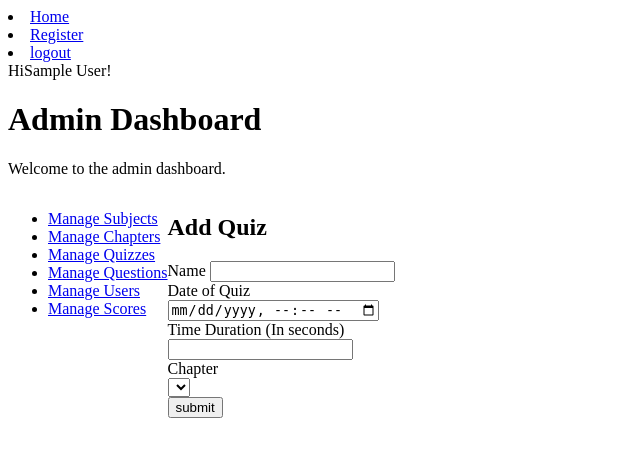
After one commit to ANUPAM7209/quiz_master, a Flask app: template app/templates/admin/add_quiz.html in a window 1280 px wide. The commit adds this page. Shown: the top 457 px of the page, without its empty margins (0-640 px from the left). Run offline with Flask 3, Linux system fonts and the light colour scheme; the template is opened without the code that fills it: values that come from a table or form of the project are taken from there, others are empty; the visitor is signed in with stand-in values (Sample User, id 1).

Commit message:
crud operations for subject, chapter, quiz and quiz questions & scoring

```diff
--- a/app/forms.py
+++ b/app/forms.py
@@ -1,13 +1,13 @@
 from flask_wtf import FlaskForm
-from wtforms import StringField, PasswordField, SubmitField, BooleanField, DateField
+from wtforms import StringField, PasswordField, SubmitField, BooleanField, DateField , TextAreaField , SelectField , IntegerField , DateTimeLocalField
 from wtforms.validators import DataRequired, Length, Email, EqualTo
 
 #instance of the form class
 class RegisterForm(FlaskForm):
     #add the feilds to the form
     username = StringField('Email', validators=[DataRequired() , Email()]) #username field
-    password = PasswordField('Password', validators=[Length(min=8)]) #password field
-    confirm_password = PasswordField('Confirm Password', validators=[EqualTo('password')]) #confirm password field
+    password = PasswordField('Password', validators=[DataRequired(),Length(min=8)]) #password field
+    confirm_password = PasswordField('Confirm Password', validators=[DataRequired(),EqualTo('password')]) #confirm password field
     fullname = StringField('Full Name') #fullname field
     qualification = StringField('Qualification') #qualification field
     dob = DateField('Date of Birth', format = '%Y-%m-%d', validators = [DataRequired()]) #date of birth field
@@ -15,9 +15,44 @@ class RegisterForm(FlaskForm):
 
 class LoginForm(FlaskForm): # instance of the form class
     username = StringField('Email', validators=[DataRequired() , Email()]) #username field
-    password = PasswordField('Password', validators=[Length(min=8)]) #password field
+    password = PasswordField('Password', validators=[DataRequired(),Length(min=8)]) #password field
     remember = BooleanField('Remember Me') #remember me field
     submit = SubmitField('Login') #submit button
+
+class SubjectForm(FlaskForm):
+    name = StringField('Name', validators=[DataRequired()]) #name field
+    description = TextAreaField('Description') #description field
+    submit = SubmitField('submit') #submit button
+
+class ChapterForm(FlaskForm):
+    name = StringField('Name', validators=[DataRequired()]) #name field
+    description = TextAreaField('Description') #description field
+    subject_id = SelectField('Subject' , coerce= int , validators=[DataRequired()]) #subject id field ,show the relationship between the chapter and the subject , coerce -> convert the value into the integer
+    submit = SubmitField('submit') #submit button
+
+class QuizForm(FlaskForm):
+    name = StringField('Name', validators=[DataRequired()]) #name field
+    date_of_quiz = DateTimeLocalField('Date of Quiz',validators=[DataRequired()]) #date of quiz field
+    time_duration = IntegerField('Time Duration (In seconds)', validators=[DataRequired()]) #time duration field
+    chapter_id = SelectField('Chapter', coerce= int , validators=[DataRequired()]) #chapter id field , show the relationship between the quiz and the chapter , coerce -> convert the value into the integer
+    submit = SubmitField('submit') #submit button
+
+
+
+
+
+
+
+
+
+
+
+
+
+
+
+
+
 
 
 # How we use that form in the routes.py file:
--- a/app/routes.py
+++ b/app/routes.py
@@ -1,7 +1,7 @@
 from app import create_app , db , login_manager
-from flask import render_template , url_for , redirect , flash
+from flask import render_template , url_for , redirect , flash , request
 from app.models import User, Subject, Chapter, Question,  Quiz , Score
-from app.forms import RegisterForm, LoginForm
+from app.forms import RegisterForm, LoginForm , SubjectForm , ChapterForm , QuizForm
 from flask_login import login_user, logout_user, login_required , current_user
 import os
 
@@ -67,6 +67,59 @@ def manage_subjects():
     subjects =  Subject.query.all()
     return render_template('admin/manage_subjects.html' , subjects = subjects)
 
+#CRUD operations for the subject
+#add the subject
+@app.route("/admin/add_subject" , methods = ['GET' , 'POST'])
+@login_required
+def add_subject():
+    if current_user.username != os.getenv('ADMIN_USERNAME'):
+        flash('You are not authorized to view this page!' , category='error')
+        return redirect(url_for('home'))
+    form = SubjectForm()
+    if form.validate_on_submit():
+        subject = Subject(
+            name = form.name.data,
+            description = form.description.data
+        )#create the subject object
+        db.session.add(subject) #add the subject object to the session, store the object in the database
+        db.session.commit() #commit the session
+        flash('Subject added successfully!' , category='success')
+        return redirect(url_for('manage_subjects')) #redirect to the manage_subjects page
+    return render_template('admin/add_subject.html' , form = form)
+
+#edit the subject
+@app.route("/admin/edit_subject/<int:id>" , methods = ['GET' , 'POST'])
+@login_required
+def edit_subject(id):
+    if current_user.username != os.getenv('ADMIN_USERNAME'):
+        flash('You are not authorized to view this page!' , category='error')
+        return redirect(url_for('home'))
+    subject = Subject.query.get_or_404(id) #fetch the subject object from the database, if the object is not present then return 404
+    form = SubjectForm(obj=subject) #create the instance of the form , initialize the form object , fill the form with the data
+    if form.validate_on_submit():
+        #update the subject object
+        subject.name = form.name.data
+        subject.description = form.description.data
+        db.session.commit() #commit the session
+        flash('Subject updated successfully!' , category='success')
+        return redirect(url_for('manage_subjects')) #redirect to the manage_subjects page
+    return render_template('admin/edit_subject.html' , form = form)
+
+
+#delete the subject
+@app.route("/admin/delete_subject/<int:id>" , methods = ['POST']) #id is the primary key of the subject object
+@login_required
+def delete_subject(id):
+    if current_user.username != os.getenv('ADMIN_USERNAME'):
+        flash('You are not authorized to view this page!' , category='error')
+        return redirect(url_for('home'))
+    subject = Subject.query.get_or_404(id) #fetch the subject object from the database, if the object is not present then return 404
+    db.session.delete(subject) #delete the subject object
+    db.session.commit() #commit the session
+    flash('Subject deleted successfully!' , category='success')
+    return redirect(url_for('manage_subjects')) #redirect to the manage_subjects page
+
+
 @app.route('/admin/manage_chapters')
 @login_required
 def manage_chapters():
@@ -76,6 +129,62 @@ def manage_chapters():
     chapters = Chapter.query.all()
     return render_template('admin/manage_chapters.html' , chapters = chapters)
 
+#CRUD operations for the chapters
+#add the chapter
+@app.route("/admin/add_chapter" , methods = ['GET' , 'POST'])
+@login_required
+def add_chapter():
+    if current_user.username != os.getenv('ADMIN_USERNAME'):
+        flash('You are not authorized to view this page!' , category='error')
+        return redirect(url_for('home'))
+    form = ChapterForm()
+    form.subject_id.choices = [(s.id , s.name) for s in Subject.query.all()] #fetch the subject id and the subject name from the database
+    if form.validate_on_submit():
+        chapter = Chapter(
+            name = form.name.data,
+            description = form.description.data,
+            subject_id = form.subject_id.data
+        )
+        db.session.add(chapter) #add the chapter object to the session
+        db.session.commit() #commit the session
+        flash('Chapter added successfully!' , category='success')
+        return redirect(url_for('manage_chapters')) #redirect to the manage_chapters page
+    return render_template('admin/add_chapter.html' , form = form)
+
+#edit the chapters
+@app.route("/admin/edit_chapter/<int:id>" , methods = ['GET' , 'POST'])
+@login_required
+def edit_chapter(id):
+    if current_user.username != os.getenv('ADMIN_USERNAME'):
+        flash('You are not authorized to view this page!' , category='error')
+        return redirect(url_for('home'))
+    chapter = Chapter.query.get_or_404(id) #fetch the chapter object from the database, if the object is not present then return 404
+    form = ChapterForm(obj=chapter) #create the instance of the form , initialize the form object , fill the form with the data
+    form.subject_id.choices = [(s.id , s.name) for s in Subject.query.all()] #fetch the subject id and the subject name from the database
+    if form.validate_on_submit():
+        #update the chapter object
+        chapter.name = form.name.data
+        chapter.description = form.description.data
+        chapter.subject_id = form.subject_id.data
+        db.session.commit()
+        flash('Chapter updated successfully!' , category='success')
+        return redirect(url_for('manage_chapters')) #redirect to the manage_chapters page
+    return render_template('admin/edit_chapter.html' , form = form)
+
+#delete the chapter
+@app.route("/admin/delete_chapter/<int:id>" , methods = ['POST']) #id is the primary key of the chapter object
+@login_required
+def delete_chapter(id):
+    if current_user.username != os.getenv('ADMIN_USERNAME'):
+        flash('You are not authorized to view this page!' , category='error')
+        return redirect(url_for('home'))
+    chapter = Chapter.query.get_or_404(id)
+    db.session.delete(chapter) #delete the chapter object
+    db.session.commit() #commit the session
+    flash('Chapter deleted successfully!' , category='success')
+    return redirect(url_for('manage_chapters')) #redirect to the manage_chapters page
+
+
 @app.route('/admin/manage_quizzes')
 @login_required
 def manage_quizzes():
@@ -83,7 +192,63 @@ def manage_quizzes():
         flash('You are not authorized to view this page!' , category='error')
         return redirect(url_for('home')) #redirect to the home page
     quizzes = Quiz.query.all()
-    return render_template('admin/manage_chapters.html' , quizzes = quizzes) # fetch the data and supply to the params
+    return render_template('admin/manage_quizzes.html' , quizzes = quizzes) # fetch the data and supply to the params
+
+#CRUD operations for the quizzes
+#add the quiz
+@app.route("/admin/add_quiz" , methods = ['GET' , 'POST'])
+@login_required
+def add_quiz():
+    if current_user.username != os.getenv('ADMIN_USERNAME'):
+        flash('You are not authorized to view this page!' , category='error')
+        return redirect(url_for('home'))
+    form = QuizForm()
+    form.chapter_id.choices = [(c.id , c.name) for c in Chapter.query.all()] #fetch the chapter id and the chapter name from the database
+    if form.validate_on_submit():
+        quiz = Quiz(
+            date_of_quiz = form.date_of_quiz.data,
+            time_duration = form.time_duration.data,
+            chapter_id = form.chapter_id.data
+        )
+        db.session.add(quiz) #add the quiz object to the session
+        db.session.commit() #commit the session
+        flash('Quiz added successfully!' , category='success')
+        return redirect(url_for('manage_quizzes')) #redirect to the manage_quizzes page
+    return render_template('admin/add_quiz.html' , form = form)
+
+#edit the quiz
+@app.route("/admin/edit_quiz/<int:id>" , methods = ['GET' , 'POST'])
+@login_required
+def edit_quiz(id):
+    if current_user.username != os.getenv('ADMIN_USERNAME'):
+        flash('You are not authorized to view this page!' , category='error')
+        return redirect(url_for('home'))
+    quiz = Quiz.query.get_or_404(id) #fetch the quiz object from the database, if the object is not present then return 404
+    form = QuizForm(obj=quiz) #create the instance of the form , initialize the form object , fill the form with the data
+    form.chapter_id.choices = [(c.id , c.name) for c in Chapter.query.all()] #fetch the chapter id and the chapter name from the database
+    if form.validate_on_submit():
+        #update the quiz object
+        quiz.name = form.name.data
+        quiz.date_of_quiz = form.date_of_quiz.data
+        quiz.time_duration = form.time_duration.data
+        quiz.chapter_id = form.chapter_id.data
+        db.session.commit()
+        flash('Quiz updated successfully!' , category='success')
+        return redirect(url_for('manage_quizzes')) #redirect to the manage_quizzes page
+    return render_template('admin/edit_quiz.html' , form = form)
+
+#delete the quiz
+@app.route("/admin/delete_quiz/<int:id>" , methods = ['POST']) #id is the primary key of the quiz object
+@login_required
+def delete_quiz(id):
+    if current_user.username != os.getenv('ADMIN_USERNAME'):
+        flash('You are not authorized to view this page!' , category='error')
+        return redirect(url_for('home'))
+    quiz = Quiz.query.get_or_404(id) #fetch the quiz object from the database, if the object is not present then return 404
+    db.session.delete(quiz) #delete the quiz object
+    db.session.commit() #commit the session
+    flash('Quiz deleted successfully!' , category='success')
+    return redirect(url_for('manage_quizzes')) #redirect to the manage_quizzes page
 
 @app.route('/admin/manage_questions')
 @login_required
--- /dev/null
+++ b/app/templates/admin/add_quiz.html
@@ -0,0 +1,56 @@
+{%extends "admin/dashboard.html"%}
+{%block title%}Add Quiz{%endblock%}
+{%block crud%}
+<h2>Add Quiz</h2>
+<form method="post">
+    {{ form.hidden_tag() }} <!--hidden tag for CSRF protection-->
+    <!--display form fields-->
+    <div>
+        {{ form.name.label }}
+        {{ form.name }}
+        {% if form.name.errors %}
+        <ul class="errors">
+            {% for error in form.name.errors %}
+            <li>{{ error }}</li>
+            {% endfor %}
+        </ul>
+        {% endif %}
+    </div>
+    <div>
+        {{ form.date_of_quiz.label }}<br> <!--display label , Email-->
+        {{ form.date_of_quiz }} <!--display input field, Email-->
+        {% if form.date_of_quiz.errors %} <!--display error message-->
+            <ul class="errors">
+                {% for error in form.date_of_quiz.errors %}
+                    <li>{{ error }}</li>
+                {% endfor %}
+            </ul>
+        {% endif %}
+    </div>
+    <div>
+        {{ form.time_duration.label }}<br> <!--display label , Password-->
+        {{ form.time_duration }} <!--display input field, Password-->
+        {% if form.time_duration.errors %} <!--display error message-->
+            <ul class="errors">
+                {% for error in form.time_duration.errors %}
+                    <li>{{ error }}</li>
+                {% endfor %}
+            </ul>
+        {% endif %}
+    </div>
+    <div>
+        {{ form.chapter_id.label }}<br> <!--display label , Password-->
+        {{ form.chapter_id }} <!--display input field, Password-->
+        {% if form.chapter_id.errors %} <!--display error message-->
+            <ul class="errors">
+                {% for error in form.chapter_id.errors %}
+                    <li>{{ error }}</li>
+                {% endfor %}
+            </ul>
+        {% endif %}
+    </div>
+    <div>
+        {{ form.submit }}
+    </div>
+</form>
+{%endblock%}
--- a/app/templates/admin/dashboard.html
+++ b/app/templates/admin/dashboard.html
@@ -4,19 +4,8 @@
 <style>
     .container {
         display: flex;
-        justify-content: center;
     }
-    ul {
-        list-style-type: none;
-        padding: 0;
-    }
-    li {
-        padding: 10px;
-        border: 1px solid #ccc;
-        margin: 5px;
-        width: 200px;
-        text-align: center;
-    }
+
 </style>
 {% endblock %}
 
@@ -27,13 +16,14 @@
         <ul>
             <li><a href ="{{ url_for('manage_subjects')}}" >Manage Subjects</a></li>
             <li><a href ="{{ url_for('manage_chapters')}}">Manage Chapters</a></li>
+            <li><a href ="{{ url_for('manage_quizzes')}}">Manage Quizzes</a></li>
             <li><a href ="{{ url_for('manage_questions')}}">Manage Questions</a></li>
             <li><a href ="{{ url_for('manage_users')}}">Manage Users</a></li>
-            <li><a href ="{{ url_for('manage_quizzes')}}">Manage Quizzes</a></li>
             <li><a href="{{url_for('manage_scores')}}">Manage Scores</a></li>
         </ul>
         <div>
-            <p>Use the management options from sidebar</p>
+            {% block crud %}
+            {% endblock %}
         </div>
     </div>
 {% endblock %}
```
Also changed, not shown: app/templates/admin/add_chapter.html (added, +45 -0 lines), app/templates/admin/add_subject.html (added, +34 -0 lines), app/templates/admin/edit_chapter.html (added, +45 -0 lines), app/templates/admin/edit_quiz.html (added, +56 -0 lines), app/templates/admin/edit_subject.html (added, +34 -0 lines), app/templates/admin/manage_chapters.html (+8 -7 lines), app/templates/admin/manage_questions.html (+4 -3 lines), app/templates/admin/manage_quizzes.html (+10 -8 lines), app/templates/admin/manage_scores.html (+4 -3 lines), app/templates/admin/manage_subjects.html (+11 -5 lines), app/templates/admin/manage_users.html (+4 -3 lines).
